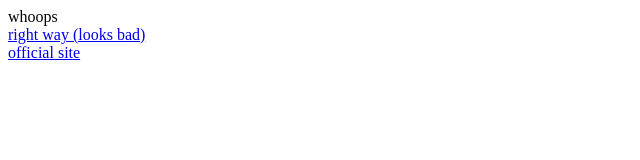
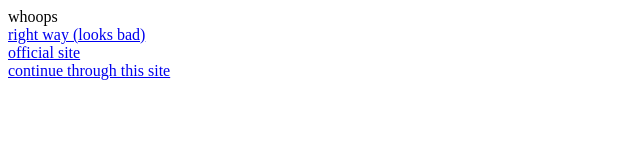
Before and after one commit to nicolasog12/nicolasog.tk, a plain HTML site: page index.html in a window 1280 px wide. Shown: the whole page, without its empty margins (0-640 px from the left). Drawn offline with Linux system fonts and the light colour scheme.

Commit message:
Update index.html

```diff
--- a/index.html
+++ b/index.html
@@ -3,3 +3,5 @@ whoops
 <a href="Home.html">right way (looks bad)</a>
 <br>
 <a href="https://nicolasog.nicepage.io">official site</a>
+<br>
+<a href="/site1/Home_12752885.html">continue through this site</a>
```
